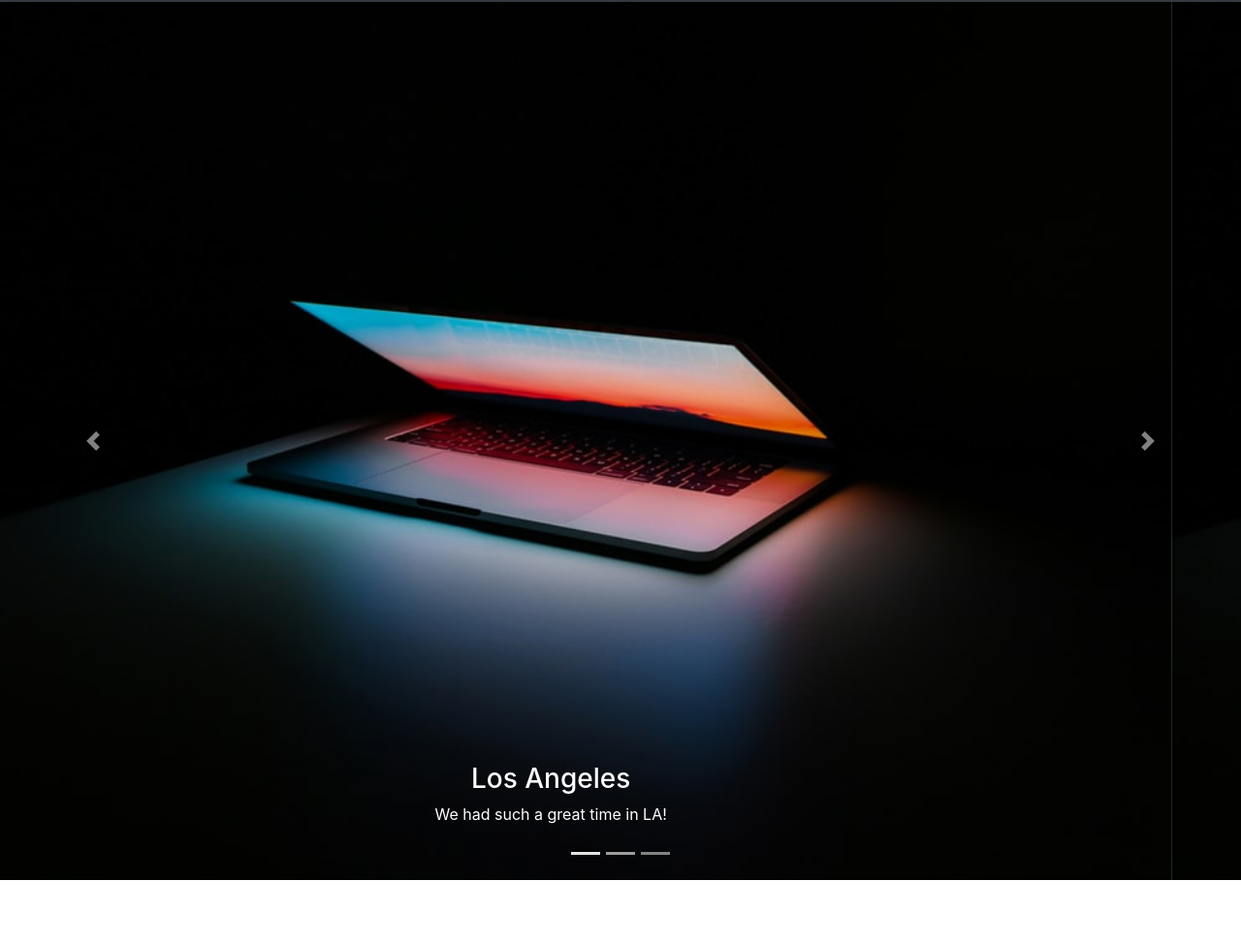
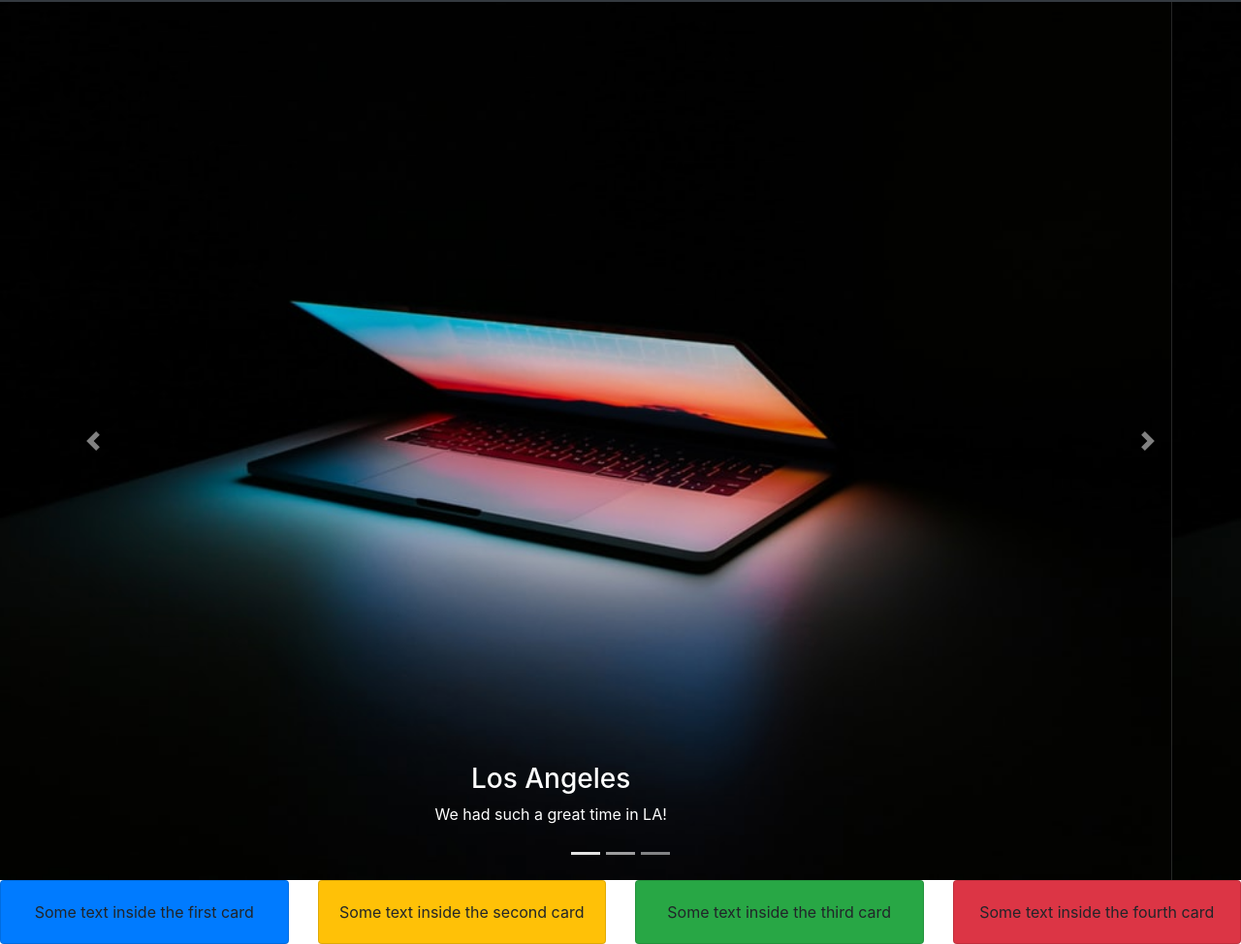
Before and after one commit to Sam-aBii/Bootstrap, a plain HTML site: page website.html in a window 1280 px wide. Shown: the part 54-1028 px from the top of the page at 97% size. Before the commit the page ends 962 px from the top, so only its background shows below. Drawn offline with nearby package versions, Linux system fonts and the light colour scheme.

Commit message:
Update website.html

```diff
--- a/website.html
+++ b/website.html
@@ -89,6 +89,28 @@
             </a>
           </div>
       </header>
+    <div class="card-deck">
+  <div class="card bg-primary">
+    <div class="card-body text-center">
+      <p class="card-text">Some text inside the first card</p>
+    </div>
+  </div>
+  <div class="card bg-warning">
+    <div class="card-body text-center">
+      <p class="card-text">Some text inside the second card</p>
+    </div>
+  </div>
+  <div class="card bg-success">
+    <div class="card-body text-center">
+      <p class="card-text">Some text inside the third card</p>
+    </div>
+  </div>
+  <div class="card bg-danger">
+    <div class="card-body text-center">
+      <p class="card-text">Some text inside the fourth card</p>
+    </div>
+  </div>
+</div>
 
     <!-- Optional JavaScript -->
     <!-- jQuery first, then Popper.js, then Bootstrap JS -->
```
